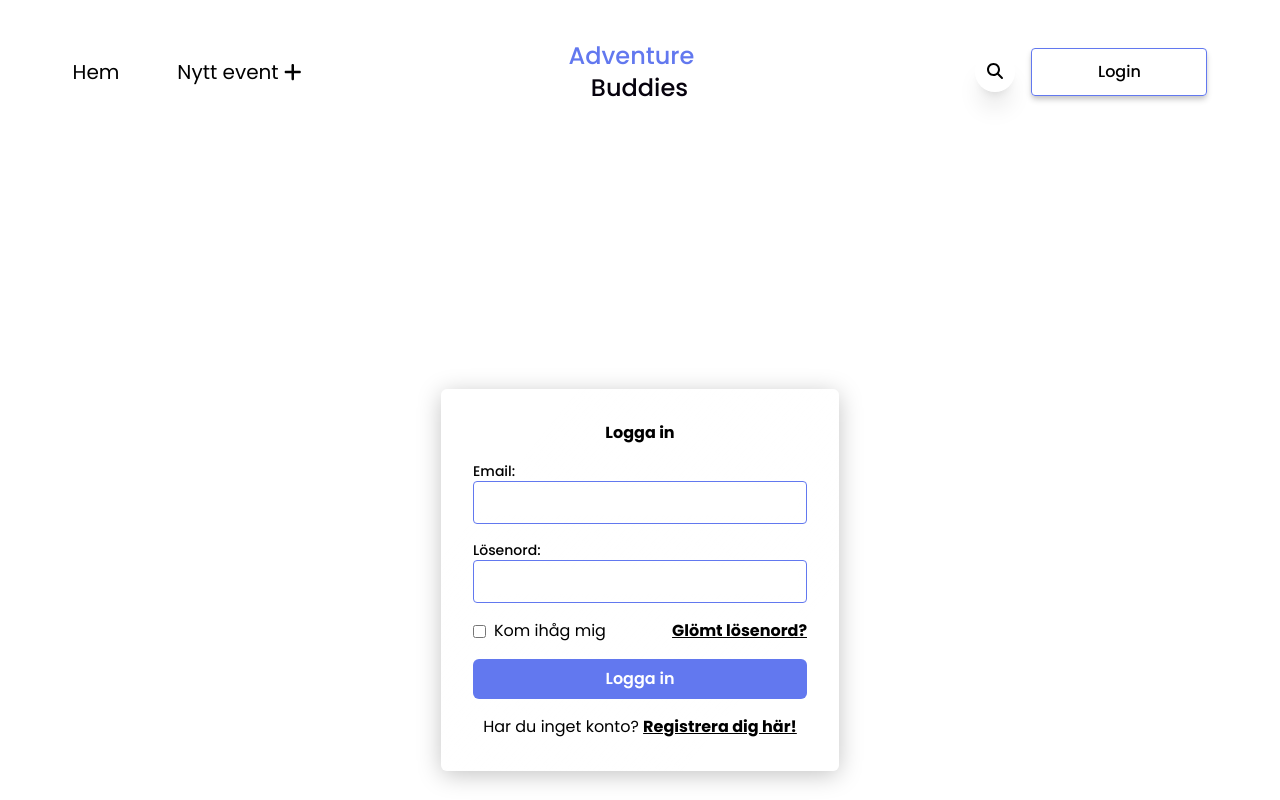
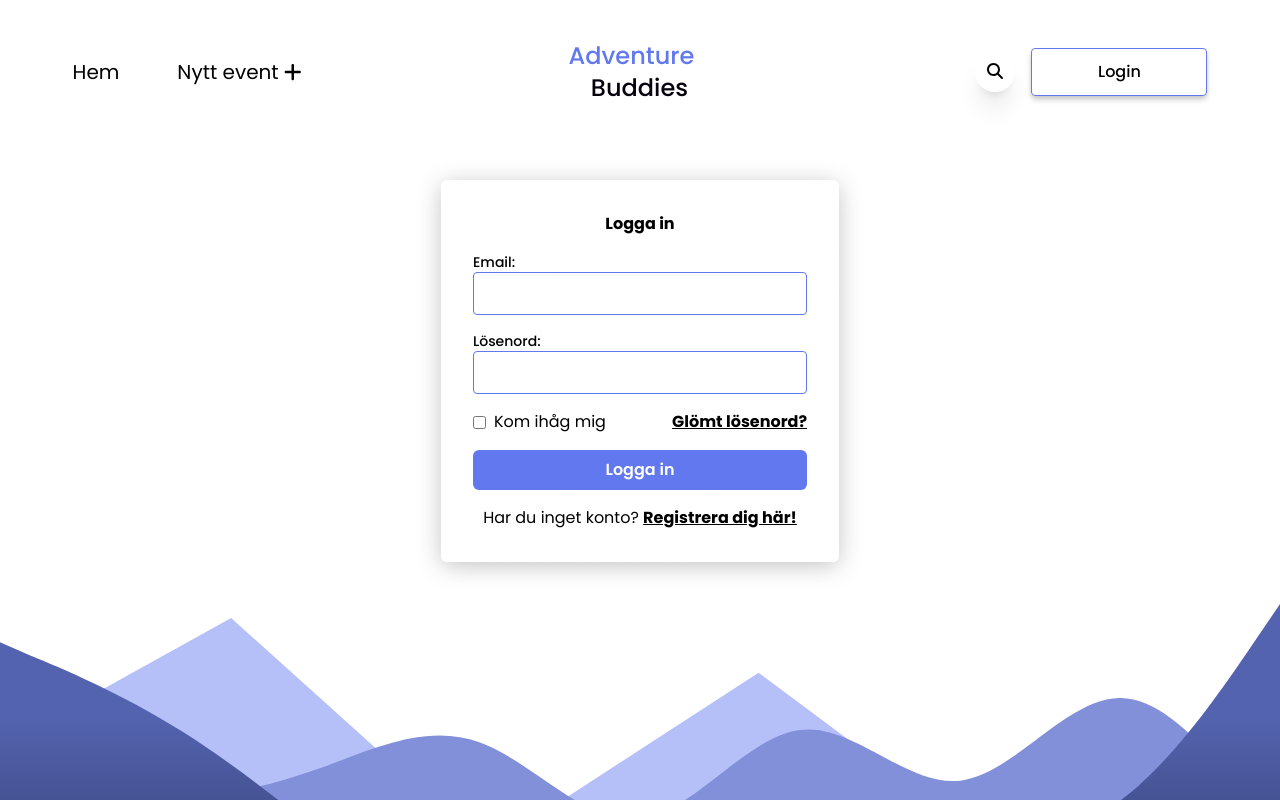
Before and after one commit to chas-academy/u08-business-idea-adventurebuddies, a React (Vite) app in the folder frontend/: page /login in a window 1280 px wide. Shown: the top 800 px of the page. Built offline with nearby package versions, Linux system fonts and the light colour scheme.

Commit message:
Changes in login and footer when resp.

```diff
--- a/frontend/src/components/footer/Footer.tsx
+++ b/frontend/src/components/footer/Footer.tsx
@@ -10,7 +10,7 @@ import React from "react";
 
 const Footer = () => {
   return (
-      <footer className="relative flex flex-col mt-auto right-0 left-0 bottom-20 md:bottom-0">
+      <footer className="relative flex flex-col mt-auto right-0 left-0 bottom-20 sm:bottom-0">
         <div className="relative w-full h-auto">
           {/* Back SVG */}
           <div className="absolute inset-0 mt-4">
--- a/frontend/src/pages/LoginPage/LoginPage.tsx
+++ b/frontend/src/pages/LoginPage/LoginPage.tsx
@@ -70,7 +70,7 @@ const LoginForm: React.FC = () => {
   };
 
   return (
-    <div className="flex flex-col items-center justify-center min-h-screen bg-gray-100 font-Poppins">
+    <div className="flex flex-col items-center justify-center bg-gray-100 mb-10">
       {/* removed shadow-md from the div below */}
       <div className="box-border md:box-content bg-gray-200 rounded-md p-8 glass-container">
         <h1 className="text-center-primaryColor mb-4 leading-12 font-bold">
```
